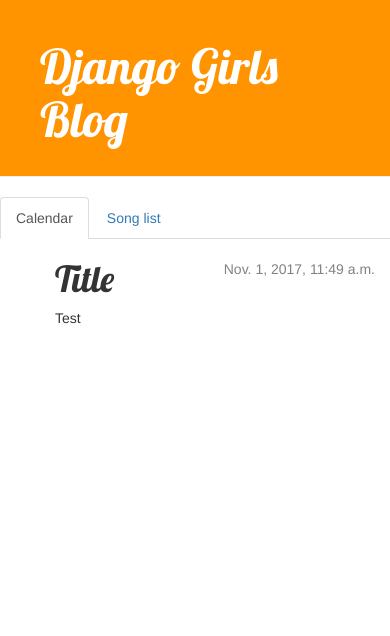
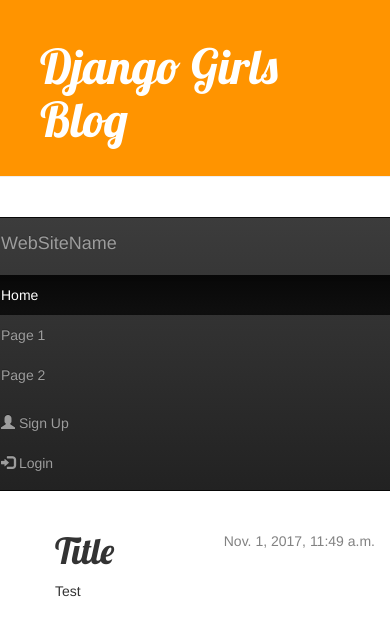
Before and after one commit to mikolaz27/songsite, a Django app: page /post/2/ in a window 390 px wide. Shown: the top 636 px of the page. Run offline with Django 3.2, Linux system fonts and the light colour scheme; data comes from the database, SQL or seed files in the repository; both versions use the stored data as it was after the commit; some libraries are stand-ins or nearby versions.

Commit message:
rework view

```diff
--- a/blog/templates/blog/base.html
+++ b/blog/templates/blog/base.html
@@ -2,9 +2,12 @@
 <html>
 <head>
     <title>Django Girls blog</title>
-    <meta name="description" value = "Song list"/>
+    <meta name="description" value="Song list"/>
     <link rel="stylesheet" href="//maxcdn.bootstrapcdn.com/bootstrap/3.2.0/css/bootstrap.min.css">
     <link rel="stylesheet" href="//maxcdn.bootstrapcdn.com/bootstrap/3.2.0/css/bootstrap-theme.min.css">
+    <link rel="stylesheet" href="https://maxcdn.bootstrapcdn.com/bootstrap/3.3.7/css/bootstrap.min.css">
+    <script src="https://ajax.googleapis.com/ajax/libs/jquery/3.2.1/jquery.min.js"></script>
+    <script src="https://maxcdn.bootstrapcdn.com/bootstrap/3.3.7/js/bootstrap.min.js"></script>
     <link href='//fonts.googleapis.com/css?family=Lobster&subset=latin,latin-ext' rel='stylesheet' type='text/css'>
     <link rel="stylesheet" href="{% static 'css/main.css' %}">
 </head>
@@ -18,21 +21,23 @@
     <h1><a href="/">Django Girls Blog</a></h1>
 </div>
 <div class="row" id="sub-header">
-    <div class="col-xs-12">
-        <ul class="nav nav-tabs" role="tablist">
-            <li role="presentation" class="active">
-                <a href="#">
-                    Calendar
-                </a>
-            </li>
-            <li role="presentation">
-                <a href="">
-                    Song list
-                </a>
-            </li>
-        </ul>
-
-    </div>
+    <
+    <nav class="navbar navbar-inverse">
+        <div class="container-fluid">
+            <div class="navbar-header">
+                <a class="navbar-brand" href="#">WebSiteName</a>
+            </div>
+            <ul class="nav navbar-nav">
+                <li class="active"><a href="#">Home</a></li>
+                <li><a href="#">Page 1</a></li>
+                <li><a href="#">Page 2</a></li>
+            </ul>
+            <ul class="nav navbar-nav navbar-right">
+                <li><a href="#"><span class="glyphicon glyphicon-user"></span> Sign Up</a></li>
+                <li><a href="#"><span class="glyphicon glyphicon-log-in"></span> Login</a></li>
+            </ul>
+        </div>
+    </nav>
 
 </div>
 <div class="content container">
--- a/blog/templates/blog/post_detail.html
+++ b/blog/templates/blog/post_detail.html
@@ -8,9 +8,12 @@
             </div>
         {% endif %}
         {% if user.is_authenticated %}
-        <a class="btn btn-default" href="{% url 'post_edit' pk=post.pk %}"><span class="glyphicon glyphicon-pencil"></span></a>
-        {% endif %}
+        <h1>
+        <a class="btn btn-default" href="{% url 'post_edit' pk=post.pk %}" ><span class="glyphicon glyphicon-pencil"></span></a>
+        </h1>
+            {% endif %}
         <h1>{{ post.title }}</h1>
+
         <p>{{ post.text|linebreaksbr }}</p>
     </div>
 {% endblock %}
```
Also changed, not shown: blog/templates/blog/post_list.html (+10 -2 lines), db.sqlite3.
